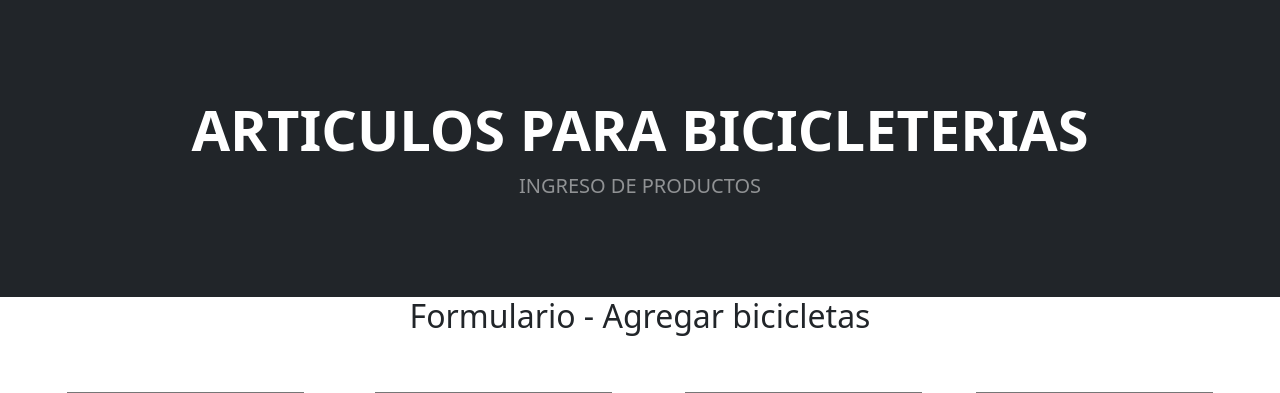
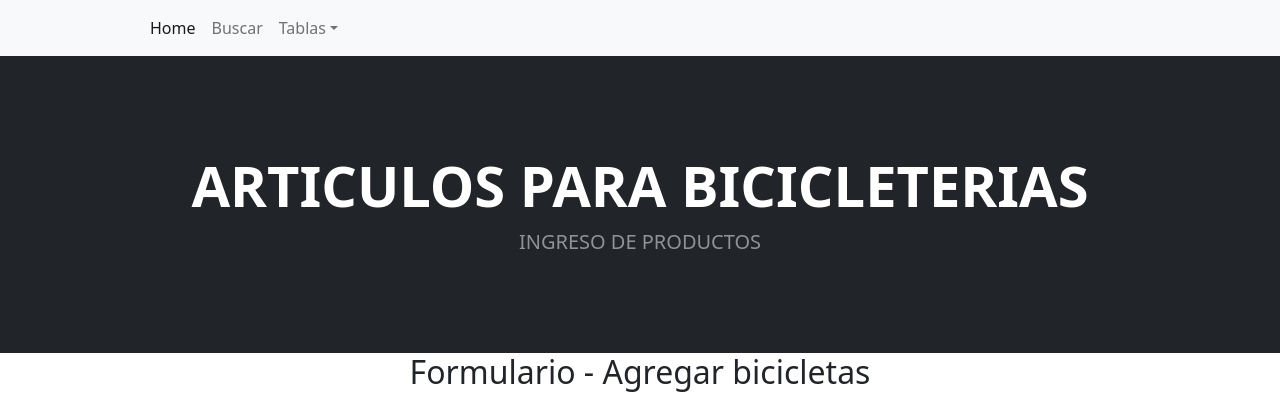
Before and after one commit to Mar7inG/Entrega1-Goni, a Django app: page /Appventas/bici_formulario/ in a window 1280 px wide. Shown: the top 393 px of the page. Run offline with Django 4.2, Linux system fonts and the light colour scheme; some libraries are stand-ins or nearby versions.

Commit message:
agregue botones a la pagina principal

```diff
--- a/Appventas/templates/Padre.html
+++ b/Appventas/templates/Padre.html
@@ -6,7 +6,7 @@
         <meta name="viewport" content="width=device-width, initial-scale=1, shrink-to-fit=no" />
         <meta name="description" content="" />
         <meta name="author" content="" />
-        <title>Shop Homepage - Start Bootstrap Template</title>
+        <title>Cargar Datos de Bicicleteria- Template</title>
         <!-- Favicon-->
         <link rel="icon" type="image/x-icon" href="assets/favicon.ico" />
         <!-- Bootstrap icons-->
@@ -15,28 +15,32 @@
         <link href="{% static 'css/styles.css' %}" rel="stylesheet" />
     </head>
     <body>
-        <!-- Navigation-->
+         <!-- Navigation-->
+         <nav class="navbar navbar-expand-lg navbar-light bg-light">
+            <div class="container px-4 px-lg-5">
+                <!--<a class="navbar-brand" href="#!">Start Bootstrap</a>-->
+                <button class="navbar-toggler" type="button" data-bs-toggle="collapse" data-bs-target="#navbarSupportedContent" aria-controls="navbarSupportedContent" aria-expanded="false" aria-label="Toggle navigation"><span class="navbar-toggler-icon"></span></button>
                 <div class="collapse navbar-collapse" id="navbarSupportedContent">
                     <ul class="navbar-nav me-auto mb-2 mb-lg-0 ms-lg-4">
-                        <li class="nav-item"><a class="nav-link active" aria-current="page" href="#!">Home</a></li>
-                        <li class="nav-item"><a class="nav-link" href="#!">About</a></li>
+                        <li class="nav-item"><a class="nav-link active" aria-current="page" href="/Appventas/">Home</a></li>
+                        <li class="nav-item"><a class="nav-link" href="#!">Buscar</a></li>
                         <li class="nav-item dropdown">
-                            <a class="nav-link dropdown-toggle" id="navbarDropdown" href="#" role="button" data-bs-toggle="dropdown" aria-expanded="false">Shop</a>
+                            <a class="nav-link dropdown-toggle" id="navbarDropdown" href="#" role="button" data-bs-toggle="dropdown" aria-expanded="false">Tablas</a>
                             <ul class="dropdown-menu" aria-labelledby="navbarDropdown">
-                                <li><a class="dropdown-item" href="#!">All Products</a></li>
+                                <li><a class="dropdown-item" href="#!">Bicicletas</a></li>
                                 <li><hr class="dropdown-divider" /></li>
-                                <li><a class="dropdown-item" href="#!">Popular Items</a></li>
-                                <li><a class="dropdown-item" href="#!">New Arrivals</a></li>
+                                <li><a class="dropdown-item" href="#!">Repuestos</a></li>
+                                <li><a class="dropdown-item" href="#!">Indumentaria</a></li>
                             </ul>
                         </li>
                     </ul>
-                    <form class="d-flex">
+                <!--<form class="d-flex">
                         <button class="btn btn-outline-dark" type="submit">
                             <i class="bi-cart-fill me-1"></i>
                             Cart
                             <span class="badge bg-dark text-white ms-1 rounded-pill">0</span>
                         </button>
-                    </form>
+                    </form>-->
                 </div>
             </div>
         </nav>
--- a/Appventas/templates/Save.html
+++ b/Appventas/templates/Save.html
@@ -4,7 +4,7 @@
 
 {% block bloquecambia %}
 
-
+<br>
 <div class="text-center" class="container px-4 px-lg-1 mt-1">
 <h3>DATOS GUARDADOS</h3>
 <br>
--- a/Appventas/urls.py
+++ b/Appventas/urls.py
@@ -1,6 +1,7 @@
 from django.contrib import admin
 from django.urls import path
 from Appventas.views import Formulariobicis, Formularioindumentarias, Formulariorepuestos, inicio
+from Entrega1.Appventas.views import Buscquedabicis
 
 
 urlpatterns = [
@@ -9,6 +10,6 @@ urlpatterns = [
     path('bici_formulario/', Formulariobicis, name="bici_formulario"),
     path('repu_formulario/', Formulariorepuestos, name="repu_formulario"),
     path('indu_formulario/', Formularioindumentarias, name="indu_formulario"),
-
-
+    path('busquedaBicis/', Buscquedabicis, name="BusquedaBicis"),
+    path('buscarBicis/', Buscquedabicis, name="BusquedaBicis"),
 ]
--- a/Appventas/views.py
+++ b/Appventas/views.py
@@ -1,3 +1,4 @@
+from django.http import HttpResponse
 from django.shortcuts import render
 from Appventas.models import bicicletas, repuestos, indumentaria
 from Appventas.forms import bicisformulario, repuestosFormulario, indumentariaFormularios
@@ -57,6 +58,7 @@ def Formulariorepuestos(request):
 
 def Formularioindumentarias(request):
 
+
     if request.method == 'POST':
         InduFormulario=indumentariaFormularios(request.POST)
         print("method:", request.method) #Va  a imprimir por terminal el método que utilizamos.
@@ -74,3 +76,14 @@ def Formularioindumentarias(request):
     else:
         InduFormulario=indumentariaFormularios()
         return render(request,"indumentariaFormulario.html", {"IndumentariaFormularios": InduFormulario})
+
+
+def Buscquedabicis(request):
+
+    return render (request, "Appventas/biciBusqueda.html")
+
+def RespuestaBuscarbicis(request):
+
+    respuesta=f"Estoy buscando la bicicleta modelo: {request.GET['Modelo']}"
+
+    return HttpResponse(respuesta)
--- a/Entrega1/urls.py
+++ b/Entrega1/urls.py
@@ -19,5 +19,5 @@ from django.urls import path, include
 urlpatterns = [
     path('admin/', admin.site.urls),
     path('Appventas/', include("Appventas.urls")),
-
+    path('', include("Appventas.urls")),
 ]
```
Also changed, not shown: Appventas/templates/biciBusqueda.html (added, +30 -0 lines).
